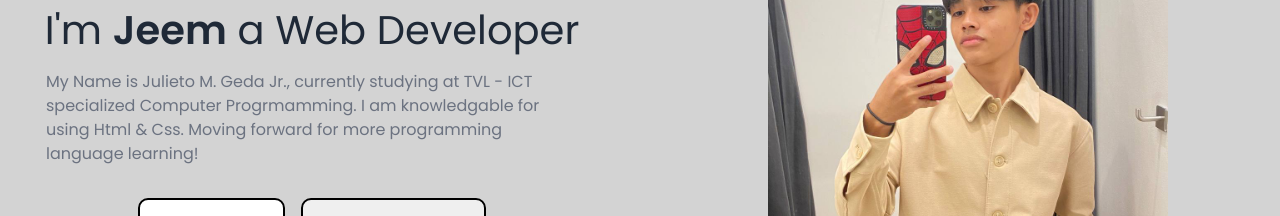
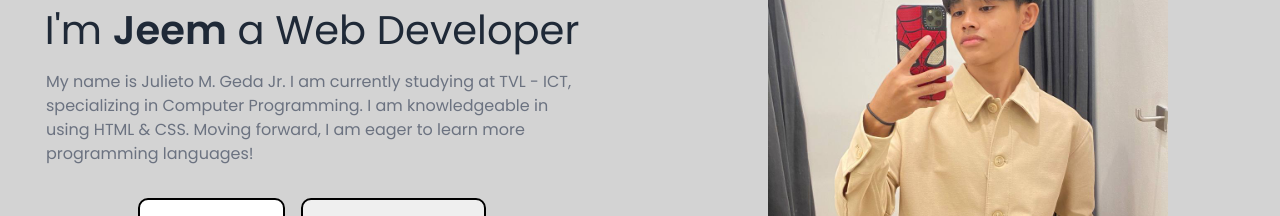
Before and after one commit to JeemDevvv/portfolio, a plain HTML site: page index.html in a window 1280 px wide. Shown: the part 288-504 px from the top of the page. Drawn offline with nearby package versions, Linux system fonts and the light colour scheme.

Commit message:
index.html

```diff
--- a/index.html
+++ b/index.html
@@ -35,7 +35,7 @@
               I'm <span>Jeem</span> a Web Developer
             </h1>
             <p class="description">
-                My Name is Julieto M. Geda Jr., currently studying at TVL - ICT specialized Computer Progrmamming. I am knowledgable for using Html & Css. Moving forward for more programming language learning!
+                My name is Julieto M. Geda Jr. I am currently studying at TVL - ICT, specializing in Computer Programming. I am knowledgeable in using HTML & CSS. Moving forward, I am eager to learn more programming languages!
             </p>
             <div class="action__btns">
               <button class="hire__me">Hire Me!</button>
```
